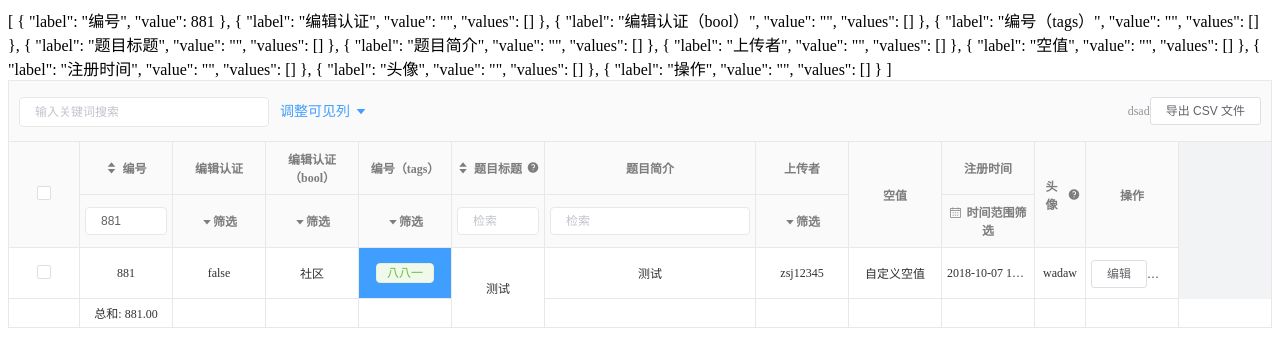
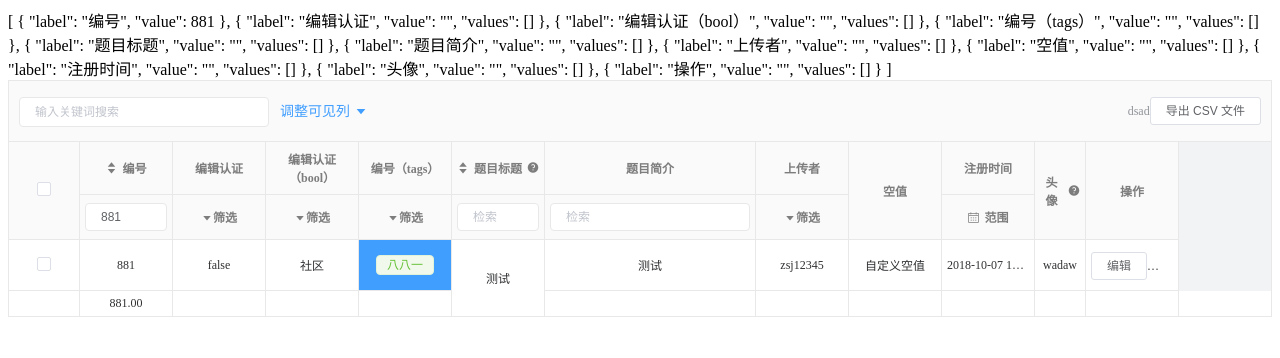
Before and after one commit to CornerSkyless/vue-geelist, a Vue app: page / in a window 1280 px wide. Shown: the top 358 px of the page. Built offline with nearby package versions, Linux system fonts and the light colour scheme.

Commit message:
增加求和的自定义插槽功能

```diff
--- a/examples/App.vue
+++ b/examples/App.vue
@@ -13,6 +13,7 @@
       <template slot-scope="scope" slot="avatar">
         <img :src="scope.row.uploader.avatarUrl" style="width:20px;height:20px">
       </template>
+      <template slot="idSumUp" slot-scope="scope">{{scope.pageSumUp}}</template>
     </geelist>
   </div>
 </template>
@@ -988,9 +989,13 @@ export default class App extends Vue {
       { label: "编号", content: "id",
         sort(a,b){
           return a.id - b.id;
-        }, input: true ,sumUp(row:any){
-        return row.id
-        }},
+        },
+        input: true,
+        sumUp(row:any){
+          return row.id
+        },
+        sumUpSlot:'idSumUp'
+      },
       {
         label: "编辑认证",
         content: "isCertificate",
--- a/package.json
+++ b/package.json
@@ -1,7 +1,7 @@
 {
   "name": "vue-geelist",
   "description": "A data table for lazy coder based on Element-UI.",
-  "version": "0.2.2",
+  "version": "0.2.3",
   "author": "cornerskyless <573196853@qq.com>",
   "license": "MIT",
   "private": false,
--- a/packages/components/geelist.vue
+++ b/packages/components/geelist.vue
@@ -104,7 +104,7 @@
                 <el-button size="mini" @click="filterColumnList[getOriginColumnIndex(column)].values=[]" c>清空</el-button>
               </div>
               <a slot="reference" class="select-span" :class="{'text-blue':filterColumnList[getOriginColumnIndex(column)].values.length>0}">
-                <i class="el-icon-date" style="margin-right: 5px"></i>时间范围筛选
+                <i class="el-icon-date" style="margin-right: 5px"></i>范围
               </a>
             </el-popover>
             <el-popover v-if="filterColumnList[getOriginColumnIndex(column)].type==='Select'" placement="bottom" width="240" trigger="click">
@@ -174,14 +174,15 @@
             :key="column.label"
             :rowspan="filterColumnList[i].type==='None' ? 2 : 1"
           >
-            <span v-if="column.sumUp">
+            <span v-if="column.sumUp && !column.sumUpSlot">
               <span v-if="!option.disablePagination">
-                本页总和: {{getColumnSumUp(displayList,column)}}
-                <br />
-                所有页总和: {{getColumnSumUp(filterList,column)}}
+                本页总和 <br> {{getColumnSumUp(displayList,column)}}
+                <br/>
+                所有页总和 <br> {{getColumnSumUp(filterList,column)}}
               </span>
-              <span v-else>总和: {{getColumnSumUp(filterList,column)}}</span>
+              <span v-else>总和 <br> {{getColumnSumUp(filterList,column)}}</span>
             </span>
+            <slot v-if="column.sumUp && column.sumUpSlot" :name="column.sumUpSlot" :pageSumUp="getColumnSumUp(displayList,column)" :totalSumUp="getColumnSumUp(filterList,column)"></slot>
           </td>
         </tr>
       </tbody>
--- a/packages/components/interface.ts
+++ b/packages/components/interface.ts
@@ -58,6 +58,7 @@ export interface GeelistColumnOption<T> {
   rowspan?: string
   colspan?: string,
   sort?: ((a: T,b: T) => number) | boolean // 自定义文字内容
+  sumUpSlot?:string
 }
 type GeelistFilterColumnType = "None" | "Input" | "Select" | GeelistFilterDateColumnType;
 
```
Also changed, not shown: 6 other files (tests, documents, lock files or other folders).
